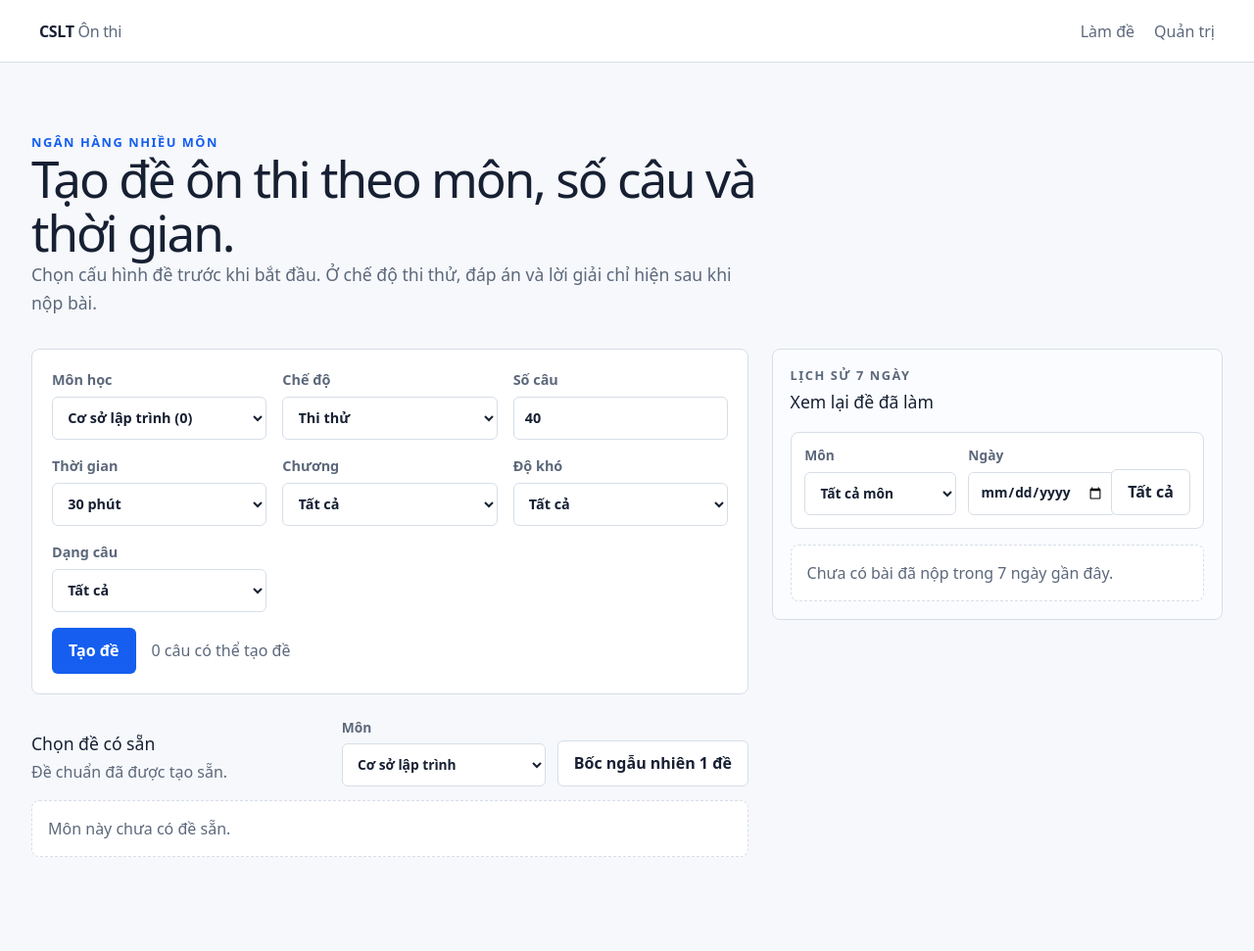
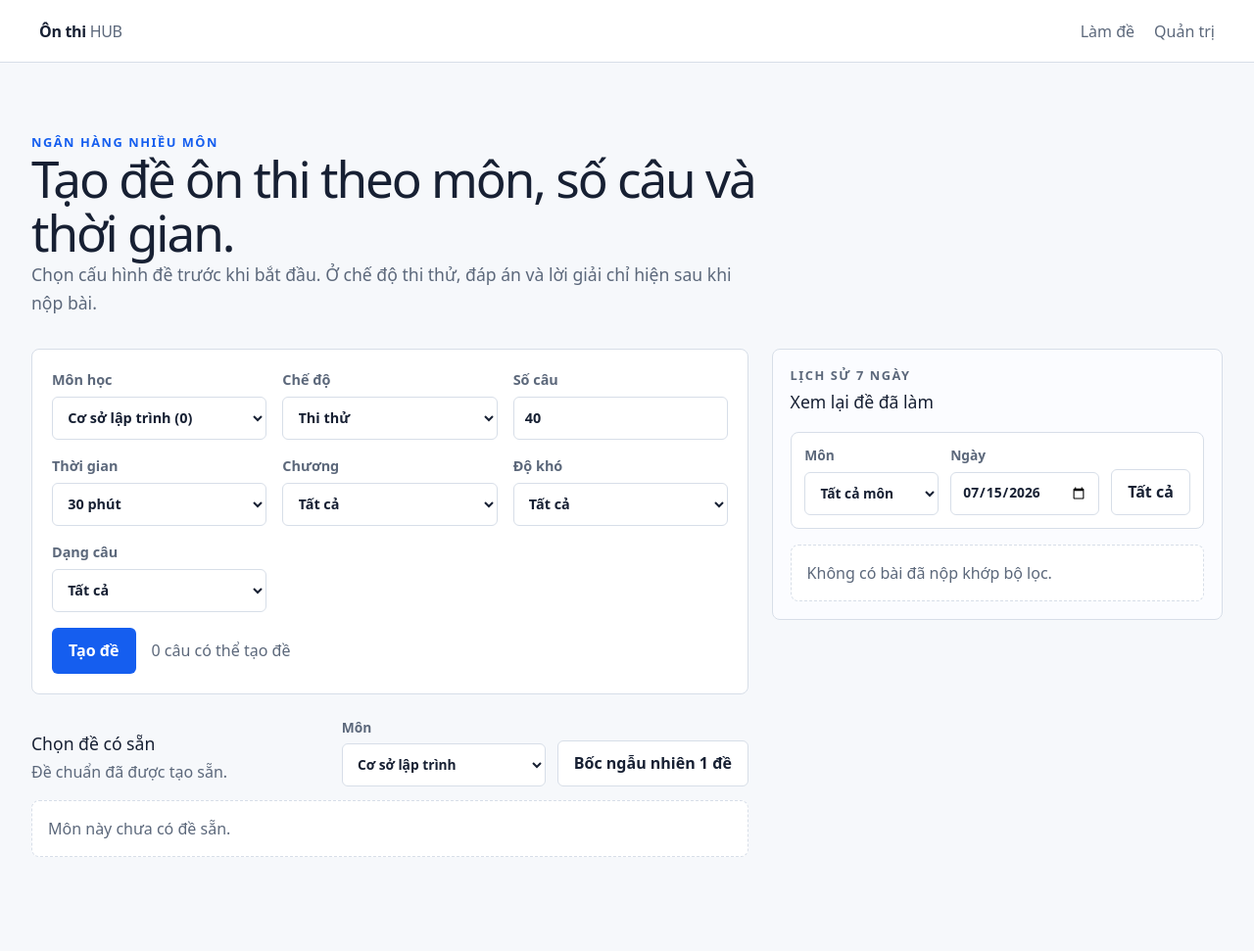
Before and after one commit to Kiel-learn-to-dev/onthitracnghiem, a FastAPI app: page / in a window 1280 px wide. Shown: the whole page at 98% size. Run offline with FastAPI, Linux system fonts and the light colour scheme; data comes from the database, SQL or seed files in the repository; data that the repository does not hold is empty.

Commit message:
feat: refresh HUB branding and HTTTQL exams

```diff
--- a/app.py
+++ b/app.py
@@ -149,7 +149,7 @@ def create_app(db_path: Path | None = None, admin_token: str | None = None) -> F
     )
     create_database(database)
     expected_admin_token = admin_token if admin_token is not None else os.getenv("CSLT_ADMIN_TOKEN")
-    app = FastAPI(title="CSLT Ôn thi", version="1.0.0")
+    app = FastAPI(title="Ôn thi HUB", version="1.0.0")
     root = Path(__file__).resolve().parent
     templates = Jinja2Templates(directory=root / "templates")
     app.mount("/static", StaticFiles(directory=root / "static"), name="static")
--- a/desktop.py
+++ b/desktop.py
@@ -77,7 +77,7 @@ def main() -> None:
     thread = threading.Thread(target=server.run, name="csltonthi-server", daemon=True)
     thread.start()
     _wait_for_server(port)
-    webview.create_window("CSLT Ôn thi", f"http://127.0.0.1:{port}/", width=1280, height=900, min_size=(1024, 700))
+    webview.create_window("Ôn thi HUB", f"http://127.0.0.1:{port}/", width=1280, height=900, min_size=(1024, 700))
     try:
         if sys.platform == "win32":
             webview.start(gui="edgechromium")
--- a/static/app.js
+++ b/static/app.js
@@ -16,6 +16,12 @@ function setText(selector, value) {
     const element = document.querySelector(selector);
     if (element)
         element.textContent = value;
+}
+function formatDateInputValue(date = new Date()) {
+    const year = date.getFullYear();
+    const month = String(date.getMonth() + 1).padStart(2, "0");
+    const day = String(date.getDate()).padStart(2, "0");
+    return `${year}-${month}-${day}`;
 }
 async function startAttempt(payload = {}, button) {
     const status = document.querySelector("#home-status");
@@ -107,6 +113,8 @@ async function setupHome() {
     const chapterSelect = document.querySelector("#chapter-select");
     const difficultySelect = document.querySelector("#difficulty-select");
     const questionTypeSelect = document.querySelector("#question-type-select");
+    if (historyDateInput && !historyDateInput.value)
+        historyDateInput.value = formatDateInputValue();
     const refreshHistory = () => void setupRecentAttempt({
         subjectSlug: historySubjectSelect?.value || undefined,
         submittedDate: historyDateInput?.value || undefined,
--- a/templates/admin.html
+++ b/templates/admin.html
@@ -1,5 +1,5 @@
 {% extends "base.html" %}
-{% block title %}Quản trị | CSLT{% endblock %}
+{% block title %}Quản trị | Ôn thi HUB{% endblock %}
 {% block content %}
 <section class="admin" aria-labelledby="admin-title"><p class="eyebrow">Quản trị</p><h1 id="admin-title">Ngân hàng câu hỏi</h1><p class="lede">Nhập mã quản trị để xem dữ liệu đã duyệt.</p><label for="admin-token">Mã quản trị</label><div class="admin-login"><input id="admin-token" type="password" autocomplete="off"><button id="load-admin" class="button button-primary" type="button">Mở danh sách</button><button id="publish-exams" class="button button-secondary" type="button">Publish 10 đề chuẩn</button></div><p id="admin-status" class="status-message" aria-live="polite"></p><div id="admin-table"></div></section>
 {% endblock %}
--- a/templates/base.html
+++ b/templates/base.html
@@ -4,13 +4,13 @@
     <meta charset="utf-8">
     <meta name="viewport" content="width=device-width, initial-scale=1">
     <meta name="color-scheme" content="light">
-    <title>{% block title %}CSLT Ôn thi{% endblock %}</title>
+    <title>{% block title %}Ôn thi HUB{% endblock %}</title>
     <link rel="stylesheet" href="/static/styles.css">
   </head>
   <body data-page="{{ page }}"{% if attempt_id %} data-attempt-id="{{ attempt_id }}"{% endif %}>
     <a class="skip-link" href="#main-content">Chuyển đến nội dung chính</a>
     <header class="site-header">
-      <a class="brand" href="/">CSLT <span>Ôn thi</span></a>
+      <a class="brand" href="/">Ôn thi <span>HUB</span></a>
       <nav aria-label="Điều hướng chính"><a href="/">Làm đề</a><a href="/admin">Quản trị</a></nav>
     </header>
     <main id="main-content" tabindex="-1">{% block content %}{% endblock %}</main>
--- a/templates/exam.html
+++ b/templates/exam.html
@@ -1,5 +1,5 @@
 {% extends "base.html" %}
-{% block title %}Làm bài | CSLT{% endblock %}
+{% block title %}Làm bài | Ôn thi HUB{% endblock %}
 {% block content %}
 <section class="exam-layout" aria-label="Làm bài trắc nghiệm">
   <aside class="exam-sidebar" aria-label="Điều hướng câu hỏi">
--- a/templates/home.html
+++ b/templates/home.html
@@ -1,5 +1,5 @@
 {% extends "base.html" %}
-{% block title %}Bắt đầu ôn thi{% endblock %}
+{% block title %}Ôn thi HUB{% endblock %}
 {% block content %}
 <section class="landing" aria-labelledby="page-title">
   <p class="eyebrow">Ngân hàng nhiều môn</p>
--- a/templates/result.html
+++ b/templates/result.html
@@ -1,5 +1,5 @@
 {% extends "base.html" %}
-{% block title %}Kết quả | CSLT{% endblock %}
+{% block title %}Kết quả | Ôn thi HUB{% endblock %}
 {% block content %}
 <section class="result-exam-layout" aria-labelledby="result-title">
   <aside class="exam-sidebar result-sidebar" aria-label="Điều hướng câu hỏi đã làm">
```
Also changed, not shown: frontend/app.ts (+8 -0 lines), tests/test_exam_template.py (+2 -0 lines), README.md, frontend/styles.css, static/styles.css, 3 other files.
